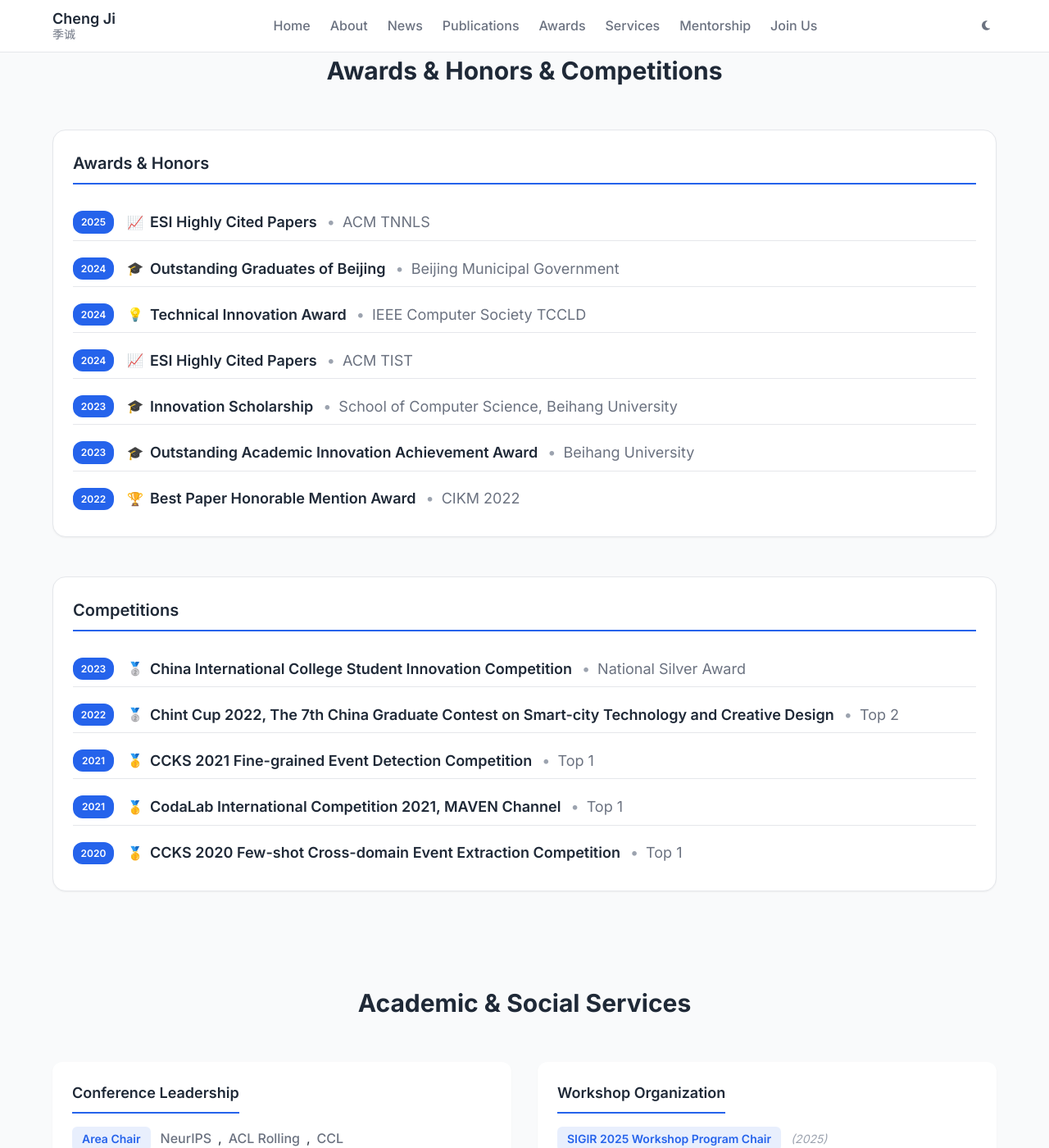
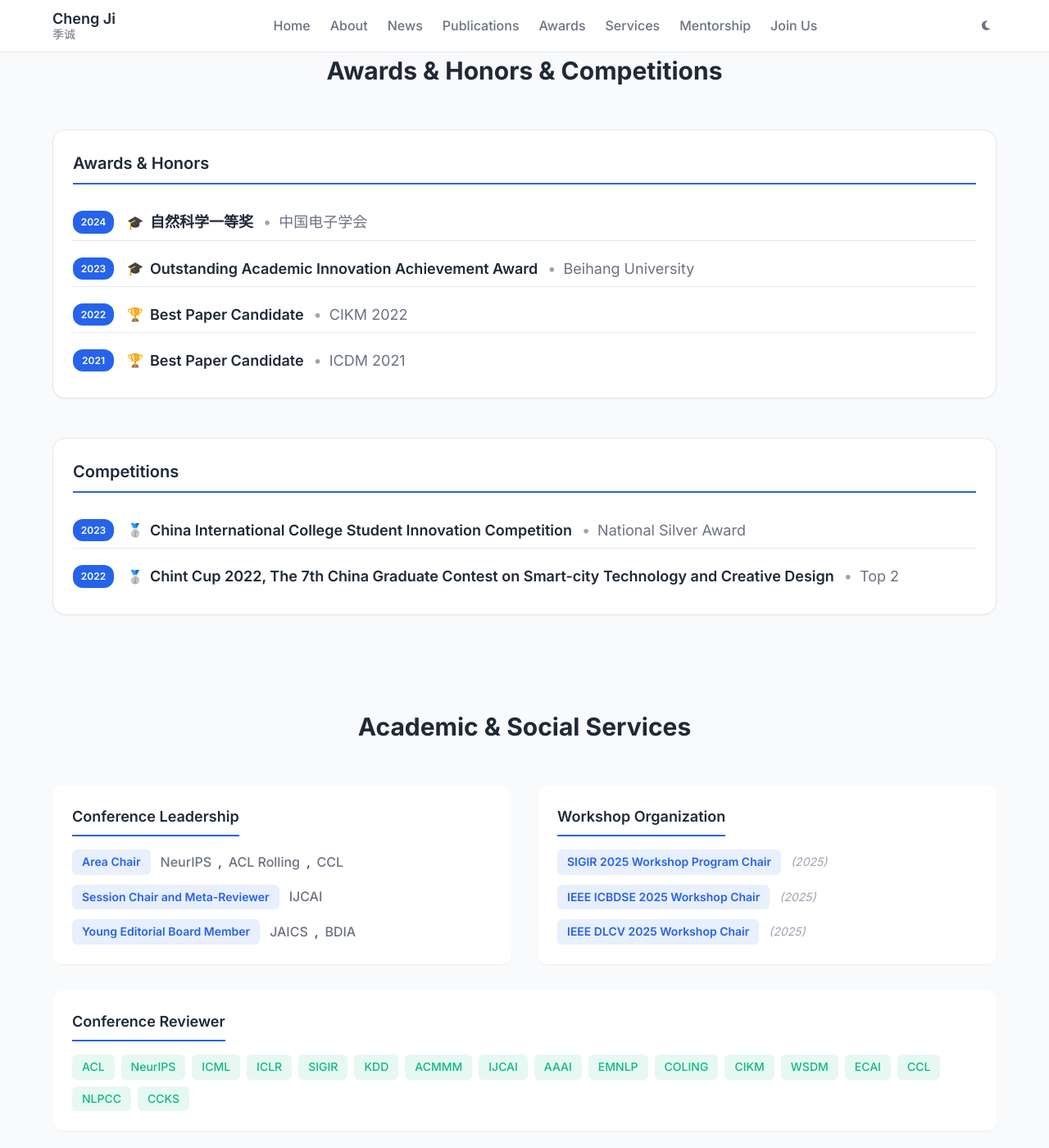
Before and after one commit to jicheng-bio/jicheng-bio.github.io, a Jekyll site: the page built from index.html, in a window 1280 px wide and 1400 px high, scrolled down 4001 px. Shown: the whole window at 82% size. Built offline with Jekyll 4.4.1, drawn with Linux system fonts in a browser that asks for light colours; the list of posts is cut into pages by our own code.

Commit message:
Update awards.yml

```diff
--- a/_data/awards.yml
+++ b/_data/awards.yml
@@ -1,44 +1,23 @@
 # 奖项与荣誉
 awards:
-  - title: "Best Paper Honorable Mention Award"
+  - title: "Best Paper Candidate"
     organization: "CIKM 2022"
     year: 2022
     type: "Academic Award"
     featured: true
     icon: "🏆"
 
-  - title: "ESI Highly Cited Papers"
-    organization: "ACM TIST"
+  - title: "Best Paper Candidate"
+    organization: "ICDM 2021"
+    year: 2021
+    type: "Academic Award"
+    featured: true
+    icon: "🏆"
+
+  - title: "自然科学一等奖"
+    organization: "中国电子学会"
     year: 2024
-    type: "Research Impact"
-    featured: true
-    icon: "📈"
-
-  - title: "ESI Highly Cited Papers"
-    organization: "ACM TNNLS"
-    year: 2025
-    type: "Research Impact"
-    featured: true
-    icon: "📈"
-
-  # - title: "Travel Awards"
-  #   organization: "WWW 2023"
-  #   year: 2023
-  #   type: "Conference Award"
-  #   featured: false
-  #   icon: "✈️"
-
-  - title: "Technical Innovation Award"
-    organization: "IEEE Computer Society TCCLD"
-    year: 2024
-    type: "Technical Award"
-    featured: true
-    icon: "💡"
-
-  - title: "Outstanding Graduates of Beijing"
-    organization: "Beijing Municipal Government"
-    year: 2024
-    type: "Academic Achievement"
+    type: "Academic Award"
     featured: true
     icon: "🎓"
 
@@ -49,34 +28,9 @@ awards:
     featured: false
     icon: "🎓"
 
-  - title: "Innovation Scholarship"
-    organization: "School of Computer Science, Beihang University"
-    year: 2023
-    type: "Scholarship"
-    featured: false
-    icon: "🎓"
 
 # 竞赛成果
 competitions:
-  - title: "CodaLab International Competition 2021"
-    track: "MAVEN Channel"
-    rank: "Top 1"
-    year: 2021
-    featured: true
-    icon: "🥇"
-
-  - title: "CCKS 2021 Fine-grained Event Detection Competition"
-    rank: "Top 1"
-    year: 2021
-    featured: true
-    icon: "🥇"
-
-  - title: "CCKS 2020 Few-shot Cross-domain Event Extraction Competition"
-    rank: "Top 1"
-    year: 2020
-    featured: true
-    icon: "🥇"
-
   - title: "China International College Student Innovation Competition"
     rank: "National Silver Award"
     year: 2023
```
